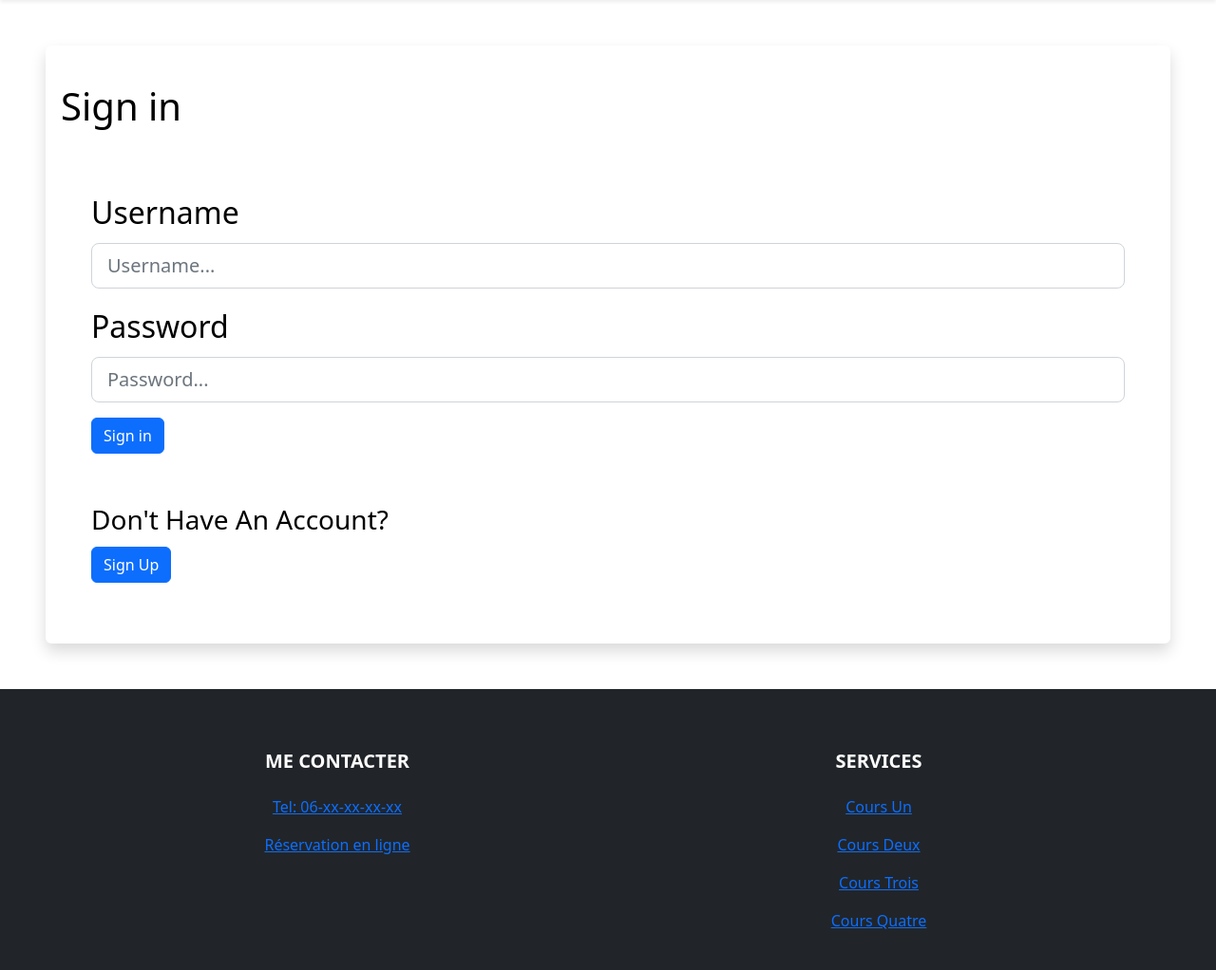
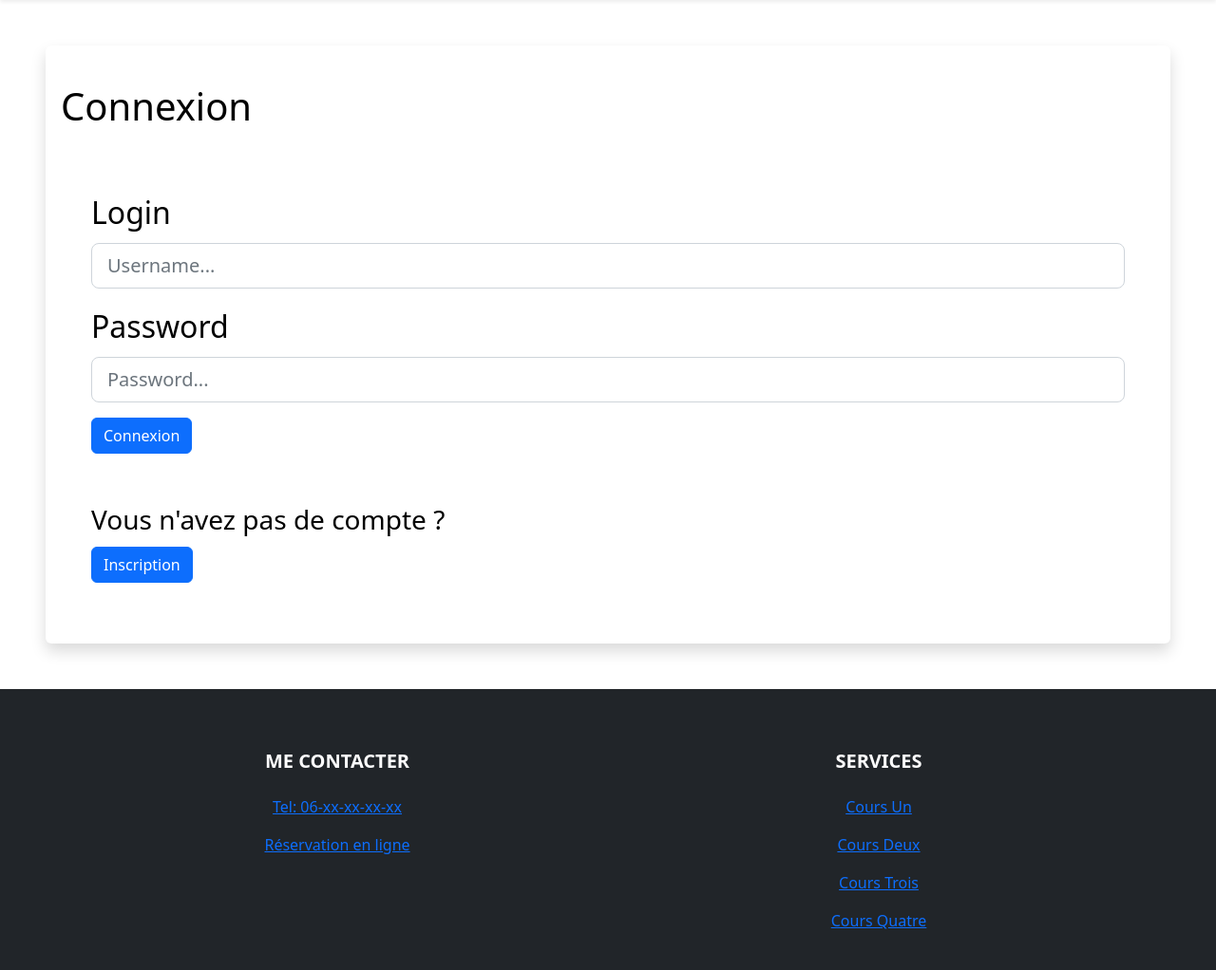
Before and after one commit to P1kab00h/b3-c3-django-lefaure, a Django app: a page that uses schoolResa/booking/templates/layout.html in a window 1280 px wide. Shown: the part 74-1096 px from the top of the page at 95% size. Run offline with Django 4.2, Linux system fonts and the light colour scheme.

Commit message:
updating database model, several html refacto

```diff
--- a/schoolResa/booking/templates/index.html
+++ b/schoolResa/booking/templates/index.html
@@ -12,7 +12,7 @@
     <div class="bg bg-secondary text-dark pt-5 pb-5">
         <div class="text-center  pt-5 pb-5">
             <h1 class="display-1 cGreen me-2 ms-2">Pr. Layton</h1>
-            <p class="fs-4 mt-3">Spécialiste en enigme de père en fils depuis une génération !</p>
+            <p class="fs-4 mt-3">Spécialiste en Enigme de père en fils depuis une génération !</p>
             <a type="button" class="btn btn-primary shadow  mt-5" href="{% url 'booking' %}">Réserver en ligne</a>
         </div>
     </div>
--- a/schoolResa/booking/templates/layout.html
+++ b/schoolResa/booking/templates/layout.html
@@ -50,7 +50,7 @@
                                 Utilisateur
                             </a>
                             <ul class="dropdown-menu  border zNav">
-                              <li><a class="dropdown-item" href="{% url 'userPanel' %}">Espace Utilisateur</a></li>
+                                <li><a class="dropdown-item" href="{% url 'userPanel' %}">Espace {{ user.username }}</a></li>
                                 <li><hr class=""></li>
                                 <li><a class="dropdown-item" href="{% url 'logout' %}">Déconnexion</a></li>
                             </ul>
--- a/schoolResa/members/templates/authenticate/login.html
+++ b/schoolResa/members/templates/authenticate/login.html
@@ -5,29 +5,29 @@
 
 
 {% if user.is_authenticated %}
-<h1 class="p-2 text-center mb-5 text-warning">You Are Already Signed In</h1>
+<h1 class="p-2 text-center mb-5 text-warning">Vous êtes déjà authentifié</h1>
 
 {% else %}
 
 
 <div class="shadow pb-3 pt-4 mb-5 bg-body bg-body rounded text-black  m-5 fPersian">
-  <h1 class="p-3  me-3">Sign in</h1>
+  <h1 class="p-3  me-3">Connexion</h1>
   <div class="m-5">
     <form method="POST" action="" class="">
         {% csrf_token %}
             <div class="mb-3">
-              <label for="exampleInputEmail1" class="form-label fs-2">Username</label>
+              <label for="exampleInputEmail1" class="form-label fs-2">Login</label>
               <input type="text" width="" class="form-control form-control-lg" name="username" aria-describedby="emailHelp" placeholder="Username...">
             </div>
             <div class="mb-3">
               <label for="exampleInputPassword1" class="form-label fs-2">Password</label>
               <input type="password" class="form-control form-control-lg" placeholder="Password..." name="password">
             </div>
-            <button type="submit" class="btn btn-primary">Sign in</button>
+            <button type="submit" class="btn btn-primary">Connexion</button>
             </br>
-            <label class="form-label fs-3 mt-5">Don't Have An Account?</label>
+            <label class="form-label fs-3 mt-5">Vous n'avez pas de compte ?</label>
             </br>
-            <a href="{% url 'register' %}" class="btn btn-primary">Sign Up</a>
+            <a href="{% url 'register' %}" class="btn btn-primary">Inscription</a>
           </br>
     </form>
   </div>
--- a/schoolResa/members/views.py
+++ b/schoolResa/members/views.py
@@ -18,7 +18,7 @@ def login_user(request):
         else:
             # Return an 'invalid login' error message.
             ...
-            messages.success(request, "There Was An Error!")
+            messages.success(request, "Une erreur est survenue")
             return redirect('login')
     else:
         return render(request, 'authenticate/login.html', {})
@@ -26,7 +26,7 @@ def login_user(request):
 
 def logout_user(request):
     logout(request)
-    messages.success(request, "Sign Out Successful")
+    messages.success(request, "Vous vous êtes déconnecté")
     return redirect('index')
 
 
@@ -39,7 +39,7 @@ def register_user(request):
             password = form.cleaned_data['password1']
             user = authenticate(username=username, password=password)
             login(request, user)
-            messages.success(request, "Sign Up Completed!")
+            messages.success(request, "Inscription Complète")
             return redirect('index')
     else:
         form = RegisterUserForm()
```
Also changed, not shown: schoolResa/booking/templates/booking.html (+4 -4 lines), schoolResa/booking/templates/staffPanel.html (+7 -7 lines), schoolResa/booking/templates/userUpdate.html (+4 -4 lines), schoolResa/members/templates/authenticate/register_user.html (+13 -8 lines), schoolResa/booking/migrations/0002_alter_appointment_service.py (added), schoolResa/db.sqlite3. Lines whose indentation alone changed are shown as unchanged.
